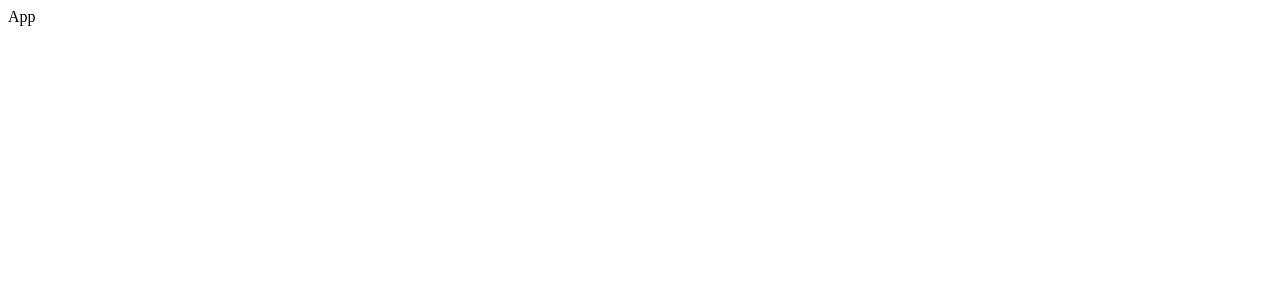
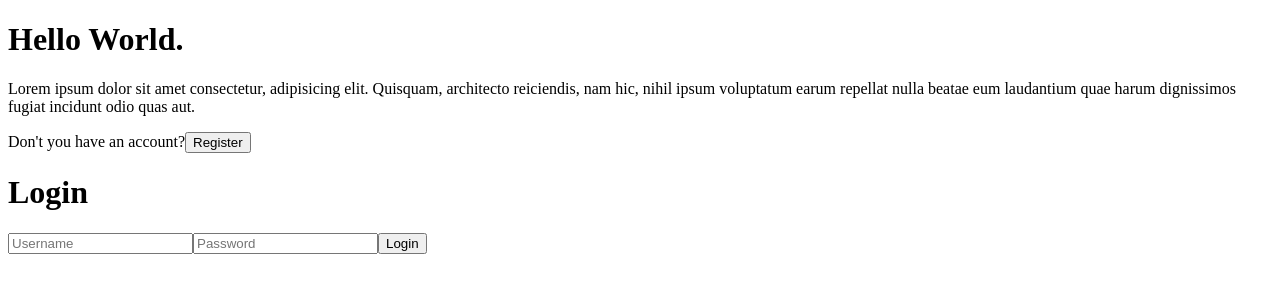
Before and after one commit to quocnhat02/Social-media-website, a React (Create React App) app: page / in a window 1280 px wide. Shown: the top 300 px of the page. Built offline with nearby package versions, Linux system fonts and the light colour scheme.

Commit message:
login page design 1

```diff
--- a/src/App.js
+++ b/src/App.js
@@ -1,7 +1,12 @@
 import React from 'react';
+import Login from './pages/login/Login';
 
 const App = () => {
-  return <div>App</div>;
+  return (
+    <div>
+      <Login />
+    </div>
+  );
 };
 
 export default App;
--- a/src/pages/login/Login.jsx
+++ b/src/pages/login/Login.jsx
@@ -1,7 +1,31 @@
 import React from 'react';
 
 const Login = () => {
-  return <div>Login</div>;
+  return (
+    <div className="login">
+      <div className="card">
+        <div className="left">
+          <h1>Hello World.</h1>
+          <p>
+            Lorem ipsum dolor sit amet consectetur, adipisicing elit. Quisquam,
+            architecto reiciendis, nam hic, nihil ipsum voluptatum earum
+            repellat nulla beatae eum laudantium quae harum dignissimos fugiat
+            incidunt odio quas aut.
+          </p>
+          <span>Don't you have an account?</span>
+          <button>Register</button>
+        </div>
+        <div className="right">
+          <h1>Login</h1>
+          <form action="">
+            <input type="text" placeholder="Username" />
+            <input type="password" placeholder="Password" />
+            <button>Login</button>
+          </form>
+        </div>
+      </div>
+    </div>
+  );
 };
 
 export default Login;
```
